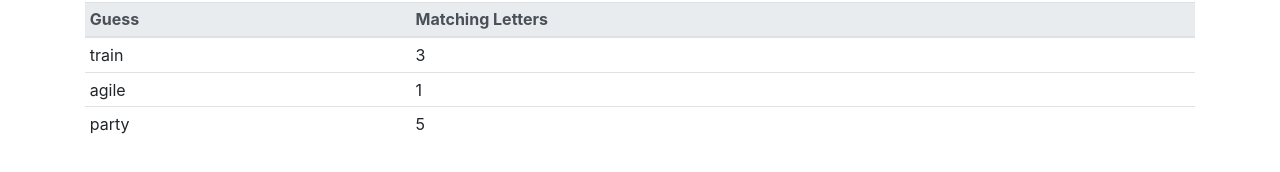
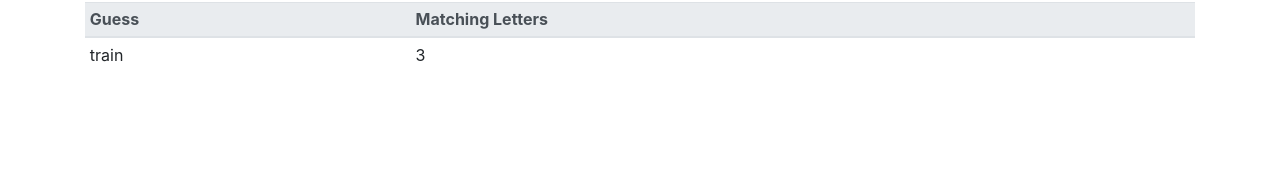
Before and after one commit to michaelgudzevskyi/react-app-jest-enzyme-tdd, a React (Create React App) app: page / in a window 1280 px wide. Shown: the part 162-334 px from the top of the page. Built offline with nearby package versions, Linux system fonts and the light colour scheme.

Commit message:
Set uup redux

```diff
--- a/src/App.jsx
+++ b/src/App.jsx
@@ -1,16 +1,20 @@
+import { Component } from 'react'
 import Congrats from "./Congrats"
 import GuessedWords from "./GuessedWords"
 
-function App() {
+class App extends Component {
+  render() {
     return (
       <div className="container">
         <h1>Jotto</h1>
         <Congrats success={true}/>
-      <GuessedWords guessedWords={[ { guessedWord: 'train', letterMatchCount: 3 },
-       { guessedWord: 'agile', letterMatchCount: 1 },
-       { guessedWord: 'party', letterMatchCount: 5 }]}/>
+        <GuessedWords guessedWords={[
+          { guessedWord: 'train', letterMatchCount: 3 }
+        ]}/>
       </div>
     );
   }
 
+}
+
 export default App;
--- /dev/null
+++ b/src/configureReducer.js
@@ -0,0 +1,4 @@
+import { createStore } from 'redux'
+import { rootReducer } from './reducers'
+
+export default createStore(rootReducer)
```
Also changed, not shown: 1 other file (tests, documents, lock files or other folders). Lines whose indentation alone changed are shown as unchanged.
